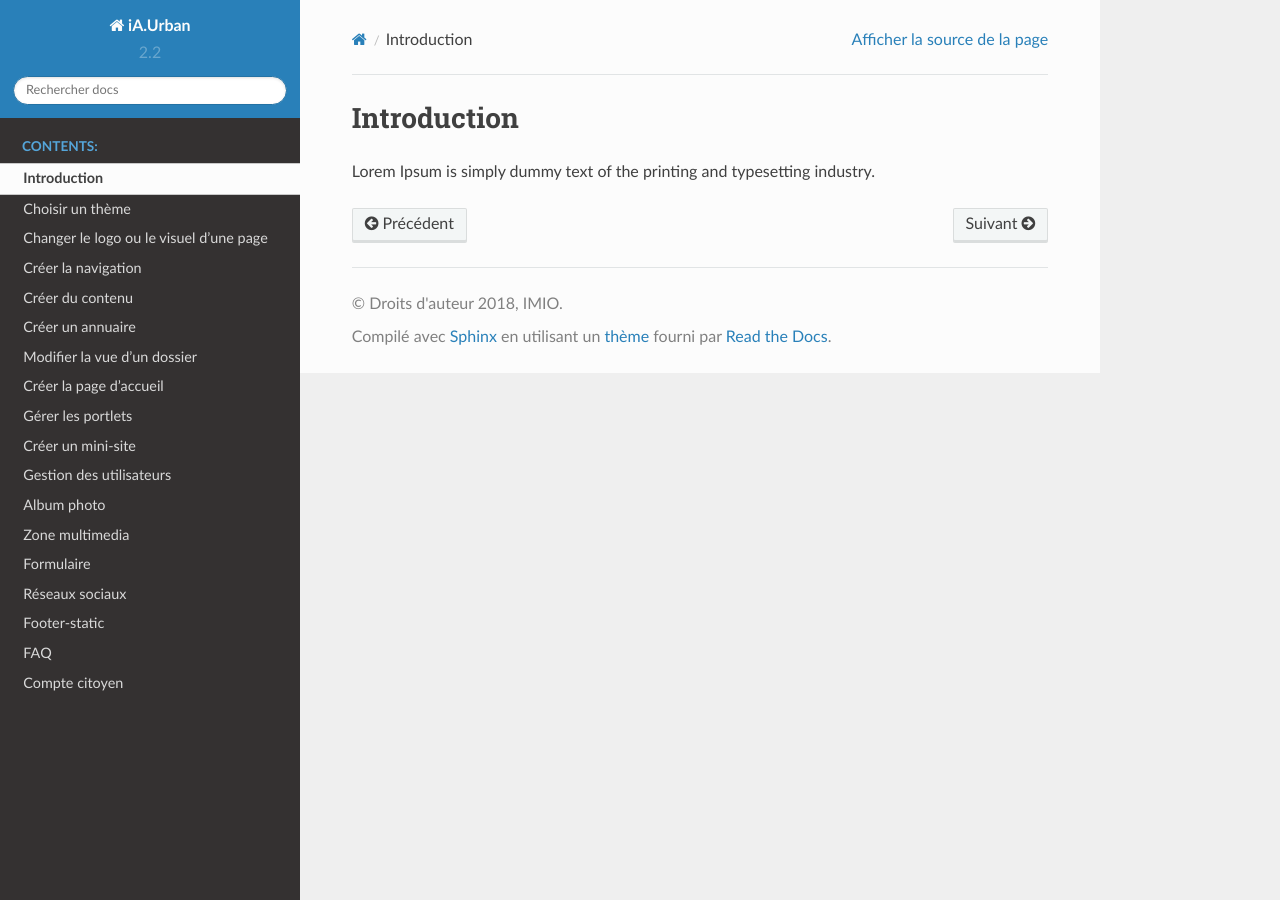
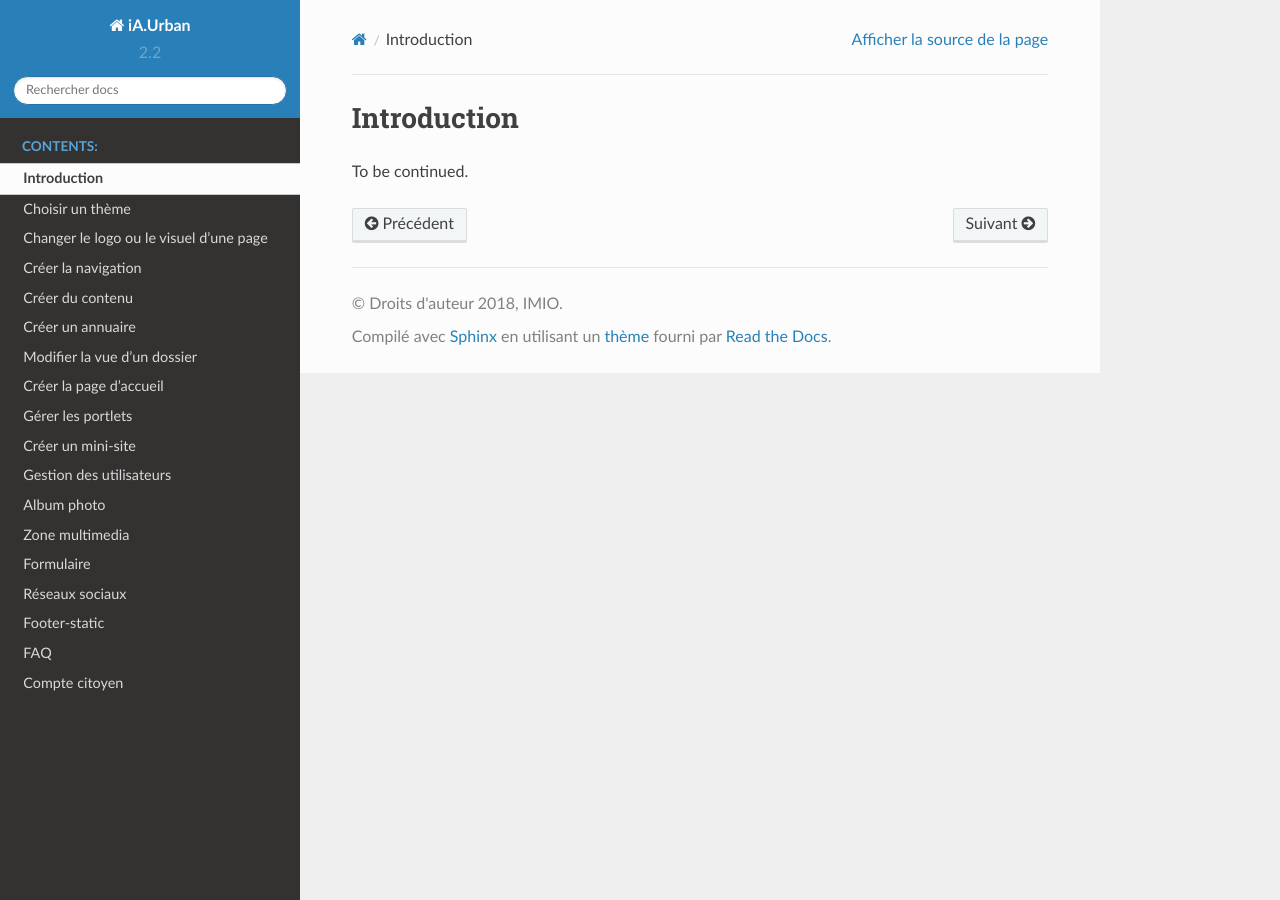
Before and after one commit to IMIO/buildout.website, a Sphinx documentation site: the page built from doc/sphinx/source/documentation/introduction.rst, in a window 1280 px wide. Built offline with Sphinx 7.4.7 and the Read the Docs theme 2.0.0, drawn with Linux system fonts in a browser that asks for light colours.

Commit message:
tests if commit works

```diff
--- a/doc/sphinx/source/documentation/introduction.rst
+++ b/doc/sphinx/source/documentation/introduction.rst
@@ -3,4 +3,4 @@
 
 Introduction
 ============
-Lorem Ipsum is simply dummy text of the printing and typesetting industry.
+To be continued.
```
